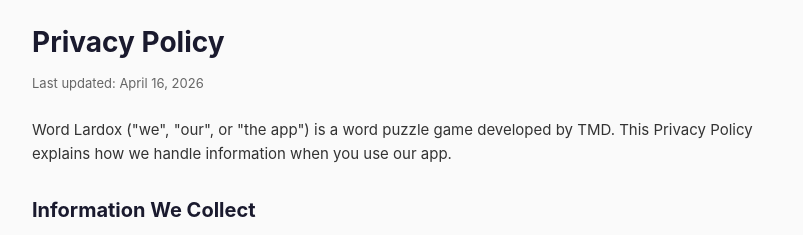
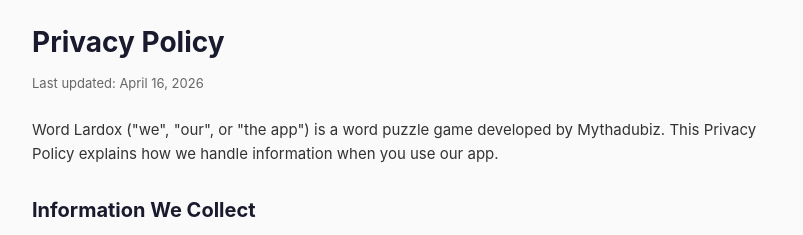
Before and after one commit to mythadubiz/wordlardox-support, a plain HTML site: page privacy.html in a window 1280 px wide. Shown: the top 235 px of the page, 228-1031 px from the left. Drawn offline with Linux system fonts and the light colour scheme.

Commit message:
Replace TMD by Mythadubiz

```diff
--- a/privacy.html
+++ b/privacy.html
@@ -27,7 +27,7 @@
     <h1>Privacy Policy</h1>
     <p class="last-updated">Last updated: April 16, 2026</p>
 
-    <p>Word Lardox ("we", "our", or "the app") is a word puzzle game developed by TMD. This Privacy Policy explains how we handle information when you use our app.</p>
+    <p>Word Lardox ("we", "our", or "the app") is a word puzzle game developed by Mythadubiz. This Privacy Policy explains how we handle information when you use our app.</p>
 
     <h2>Information We Collect</h2>
     <p>Word Lardox is designed with privacy in mind. We collect minimal data necessary for the app to function:</p>
```
